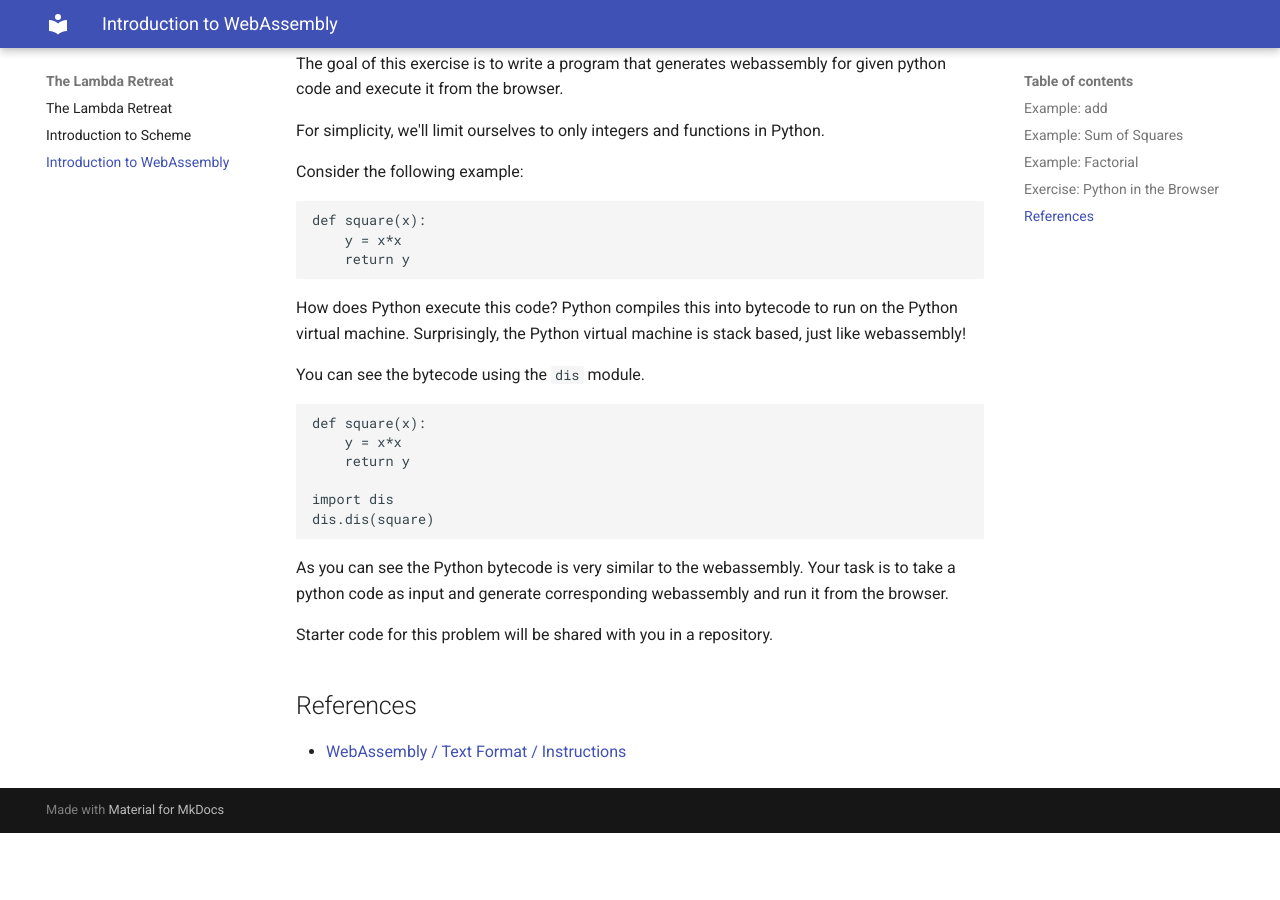
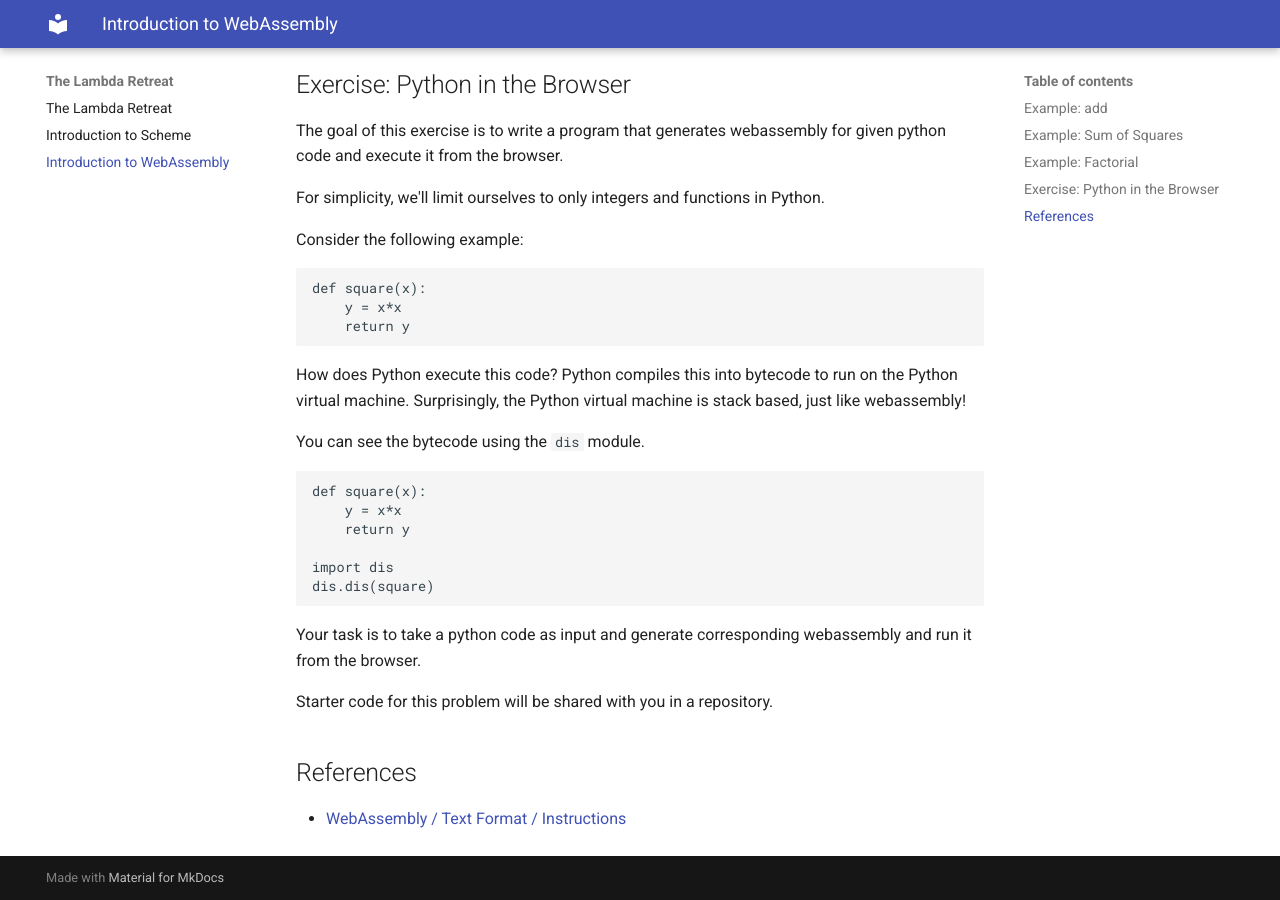
Before and after one commit to anandology/lambda-retreat, an MkDocs documentation site: the page built from notes/webassembly.md, in a window 1280 px wide and 900 px high, scrolled down 2775 px. Built offline with MkDocs 1.6.1 and Material for MkDocs 9.7.7, drawn with Linux system fonts in a browser that asks for light colours; before the commit the page ends 3608 px from its top, so only the background shows below that; some of the changed text lies outside the part shown.

Commit message:
webassembly: copy edits

````diff
--- a/notes/webassembly.md
+++ b/notes/webassembly.md
@@ -159,7 +161,6 @@
 dis.dis(square)
 ```
 
-As you can see the Python bytecode is very similar to the webassembly.
 Your task is to take a python code as input and generate corresponding
 webassembly and run it from the browser.
 
````
Also changed, not shown: other parts of notes/webassembly.md (+2 -0 lines).
